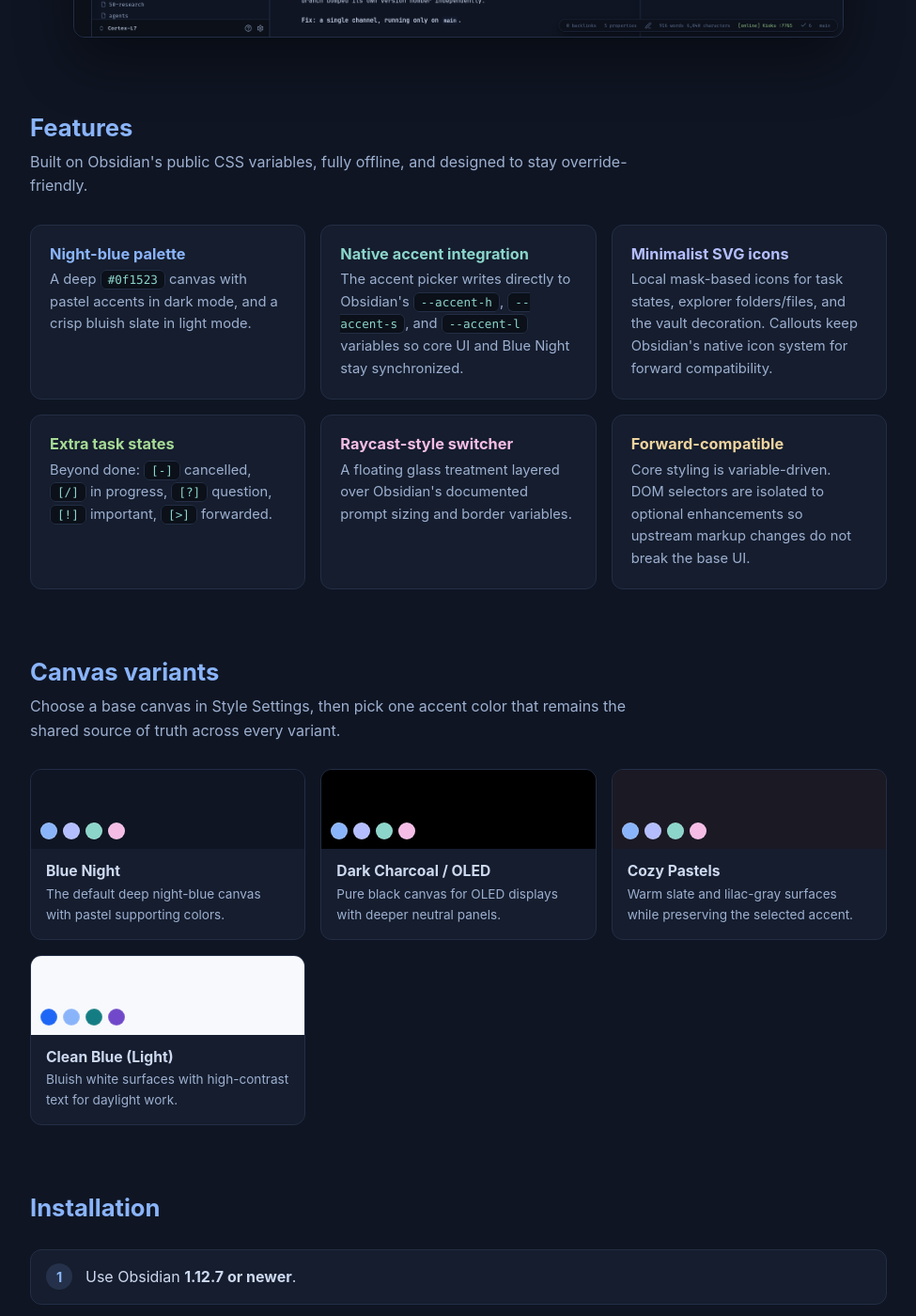
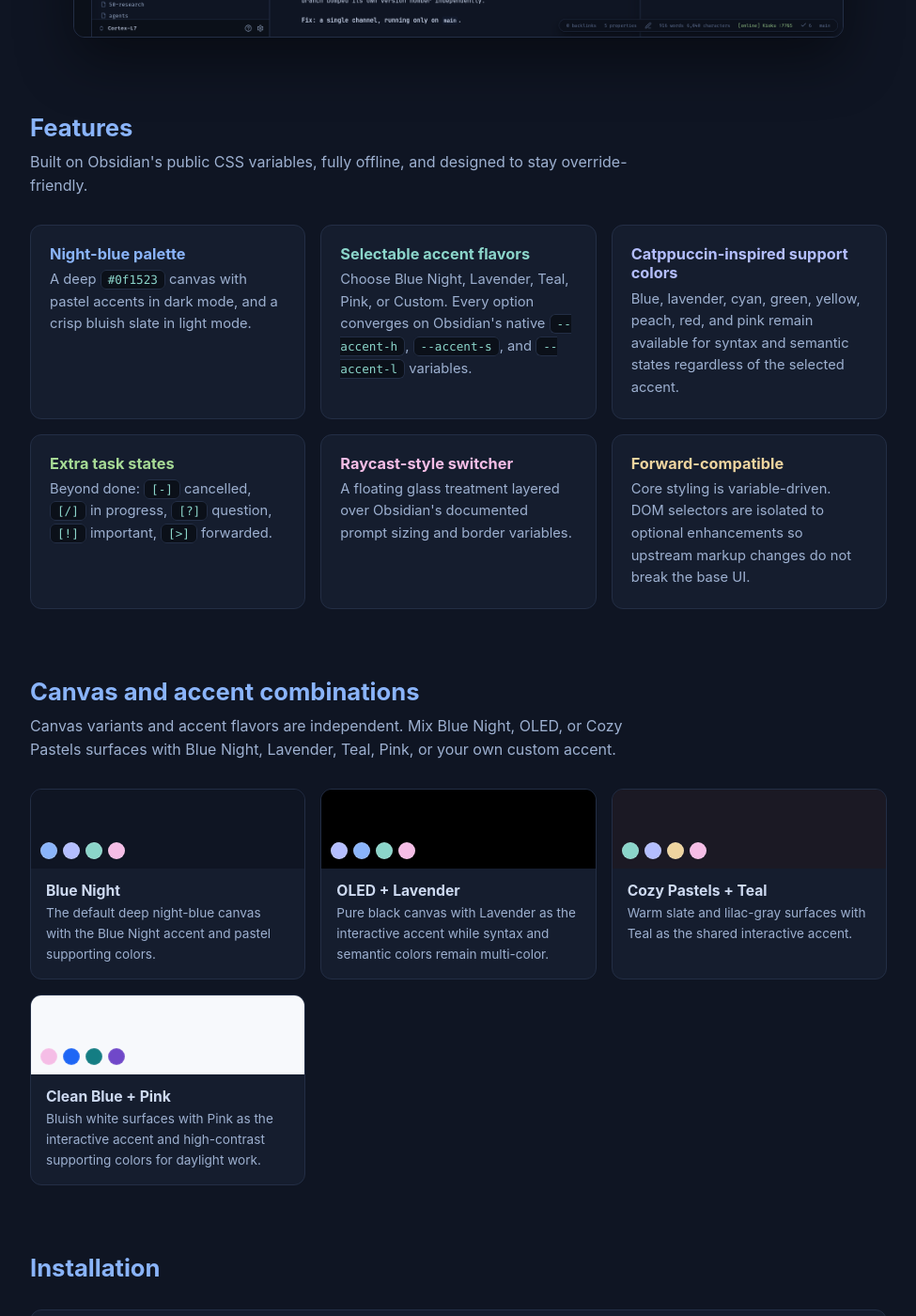
Before and after one commit to sandovaldavid/obsidian-blue-night, a Jekyll site: the page built from docs/index.md, in a window 1280 px wide and 1400 px high, scrolled down 941 px. Shown: the whole window at 94% size, without its empty margins (152-1127 px from the left). Built offline with Jekyll 4.4.1, drawn with Linux system fonts in a browser that asks for light colours; some of the changed text lies outside the part shown.

Commit message:
docs(site): restore accent flavor combinations

```diff
--- a/docs/index.md
+++ b/docs/index.md
@@ -27,12 +27,12 @@ title: Blue Night
       <p>A deep <code>#0f1523</code> canvas with pastel accents in dark mode, and a crisp bluish slate in light mode.</p>
     </div>
     <div class="feature-card" data-accent="teal">
-      <h3>Native accent integration</h3>
-      <p>The accent picker writes directly to Obsidian's <code>--accent-h</code>, <code>--accent-s</code>, and <code>--accent-l</code> variables so core UI and Blue Night stay synchronized.</p>
+      <h3>Selectable accent flavors</h3>
+      <p>Choose Blue Night, Lavender, Teal, Pink, or Custom. Every option converges on Obsidian's native <code>--accent-h</code>, <code>--accent-s</code>, and <code>--accent-l</code> variables.</p>
     </div>
     <div class="feature-card" data-accent="lavender">
-      <h3>Minimalist SVG icons</h3>
-      <p>Local mask-based icons for task states, explorer folders/files, and the vault decoration. Callouts keep Obsidian's native icon system for forward compatibility.</p>
+      <h3>Catppuccin-inspired support colors</h3>
+      <p>Blue, lavender, cyan, green, yellow, peach, red, and pink remain available for syntax and semantic states regardless of the selected accent.</p>
     </div>
     <div class="feature-card" data-accent="green">
       <h3>Extra task states</h3>
@@ -50,9 +50,9 @@ title: Blue Night
 </section>
 
 <section id="flavors">
-  <h2>Canvas variants</h2>
+  <h2>Canvas and accent combinations</h2>
   <p class="section-lead">
-    Choose a base canvas in Style Settings, then pick one accent color that remains the shared source of truth across every variant.
+    Canvas variants and accent flavors are independent. Mix Blue Night, OLED, or Cozy Pastels surfaces with Blue Night, Lavender, Teal, Pink, or your own custom accent.
   </p>
   <div class="flavor-row">
     <div class="flavor">
@@ -61,34 +61,34 @@ title: Blue Night
       </div>
       <div class="flavor-info">
         <h3>Blue Night</h3>
-        <p>The default deep night-blue canvas with pastel supporting colors.</p>
+        <p>The default deep night-blue canvas with the Blue Night accent and pastel supporting colors.</p>
       </div>
     </div>
     <div class="flavor">
       <div class="swatch" style="background:#000000">
-        <span style="background:#8ab4fa"></span><span style="background:#b4befe"></span><span style="background:#8bd5ca"></span><span style="background:#f5bde6"></span>
+        <span style="background:#b4befe"></span><span style="background:#8ab4fa"></span><span style="background:#8bd5ca"></span><span style="background:#f5bde6"></span>
       </div>
       <div class="flavor-info">
-        <h3>Dark Charcoal / OLED</h3>
-        <p>Pure black canvas for OLED displays with deeper neutral panels.</p>
+        <h3>OLED + Lavender</h3>
+        <p>Pure black canvas with Lavender as the interactive accent while syntax and semantic colors remain multi-color.</p>
       </div>
     </div>
     <div class="flavor">
       <div class="swatch" style="background:#1b1924">
-        <span style="background:#8ab4fa"></span><span style="background:#b4befe"></span><span style="background:#8bd5ca"></span><span style="background:#f5bde6"></span>
+        <span style="background:#8bd5ca"></span><span style="background:#b4befe"></span><span style="background:#eed49f"></span><span style="background:#f5bde6"></span>
       </div>
       <div class="flavor-info">
-        <h3>Cozy Pastels</h3>
-        <p>Warm slate and lilac-gray surfaces while preserving the selected accent.</p>
+        <h3>Cozy Pastels + Teal</h3>
+        <p>Warm slate and lilac-gray surfaces with Teal as the shared interactive accent.</p>
       </div>
     </div>
     <div class="flavor">
       <div class="swatch" style="background:#f7f9fc">
-        <span style="background:#1e66f5"></span><span style="background:#8ab4fa"></span><span style="background:#147d83"></span><span style="background:#7048c9"></span>
+        <span style="background:#f5bde6"></span><span style="background:#1e66f5"></span><span style="background:#147d83"></span><span style="background:#7048c9"></span>
       </div>
       <div class="flavor-info">
-        <h3>Clean Blue (Light)</h3>
-        <p>Bluish white surfaces with high-contrast text for daylight work.</p>
+        <h3>Clean Blue + Pink</h3>
+        <p>Bluish white surfaces with Pink as the interactive accent and high-contrast supporting colors for daylight work.</p>
       </div>
     </div>
   </div>
@@ -106,8 +106,8 @@ title: Blue Night
     <li>In Obsidian, open <strong>Settings → Appearance → Themes</strong> and select <strong>Blue Night</strong>.</li>
     <li>
       Optional: install the
-      <a href="https://github.com/mgmeyers/obsidian-style-settings">Style Settings</a> plugin to
-      expose the accent, canvas variants, custom backgrounds, and feature toggles.
+      <a href="https://github.com/obsidian-community/obsidian-style-settings">Style Settings</a> plugin to
+      expose accent flavors, custom accent color, canvas variants, custom backgrounds, and feature toggles.
     </li>
   </ol>
 </section>
```
